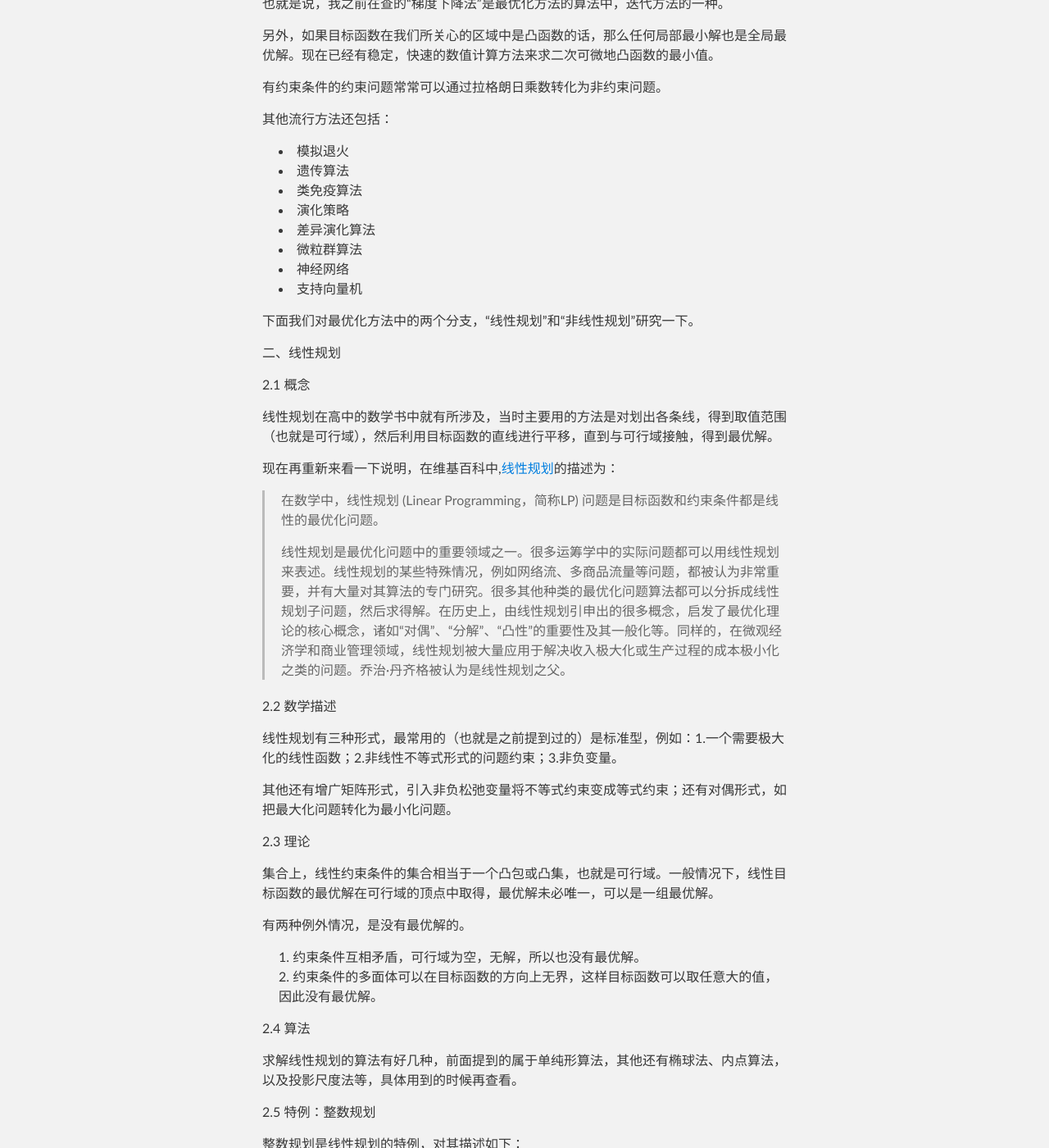
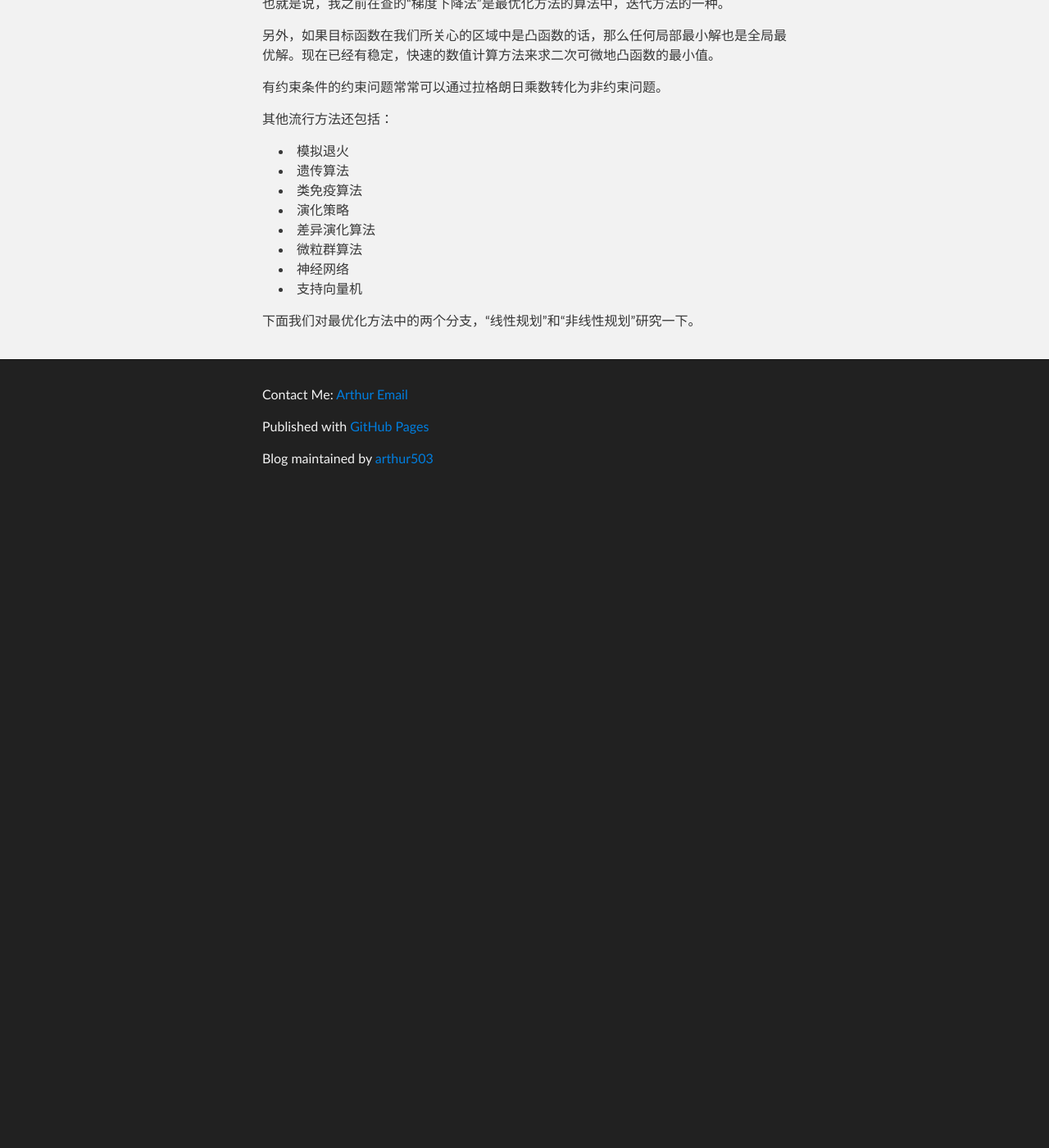
Before and after one commit to arthur503/blog, a Jekyll site: the page built from _posts/technology/2013-10-04-Statistical-Methods-appendix-optimization-problem.md, in a window 1280 px wide and 1400 px high, scrolled down 2027 px. Shown: the whole window at 82% size. Built offline with Jekyll 4.4.1, drawn with Linux system fonts in a browser that asks for light colours; after the commit the page ends 2657 px from its top, so only the background shows below that; some of the changed text lies outside the part shown.

Commit message:
new post

```diff
--- a/_posts/technology/2013-10-04-Statistical-Methods-appendix-optimization-problem.md
+++ b/_posts/technology/2013-10-04-Statistical-Methods-appendix-optimization-problem.md
@@ -77,76 +77,3 @@ title: 统计学习方法学习笔记 - 附录：最优化方法、线性规划
 *	支持向量机
 
 下面我们对最优化方法中的两个分支，“线性规划”和“非线性规划”研究一下。
-
-二、线性规划
-
-2.1 概念
-
-线性规划在高中的数学书中就有所涉及，当时主要用的方法是对划出各条线，得到取值范围（也就是可行域），然后利用目标函数的直线进行平移，直到与可行域接触，得到最优解。
-
-现在再重新来看一下说明，在维基百科中,[线性规划](http://zh.wikipedia.org/wiki/%E7%BA%BF%E6%80%A7%E8%A7%84%E5%88%92)的描述为：
-
-> 在数学中，线性规划 (Linear Programming，简称LP) 问题是目标函数和约束条件都是线性的最优化问题。
->
-> 线性规划是最优化问题中的重要领域之一。很多运筹学中的实际问题都可以用线性规划来表述。线性规划的某些特殊情况，例如网络流、多商品流量等问题，都被认为非常重要，并有大量对其算法的专门研究。很多其他种类的最优化问题算法都可以分拆成线性规划子问题，然后求得解。在历史上，由线性规划引申出的很多概念，启发了最优化理论的核心概念，诸如“对偶”、“分解”、“凸性”的重要性及其一般化等。同样的，在微观经济学和商业管理领域，线性规划被大量应用于解决收入极大化或生产过程的成本极小化之类的问题。乔治·丹齐格被认为是线性规划之父。
-
-2.2 数学描述
-
-线性规划有三种形式，最常用的（也就是之前提到过的）是标准型，例如：1.一个需要极大化的线性函数；2.非线性不等式形式的问题约束；3.非负变量。
-
-其他还有增广矩阵形式，引入非负松弛变量将不等式约束变成等式约束；还有对偶形式，如把最大化问题转化为最小化问题。
-
-2.3 理论
-
-集合上，线性约束条件的集合相当于一个凸包或凸集，也就是可行域。一般情况下，线性目标函数的最优解在可行域的顶点中取得，最优解未必唯一，可以是一组最优解。
-
-有两种例外情况，是没有最优解的。
-
-1. 约束条件互相矛盾，可行域为空，无解，所以也没有最优解。
-2. 约束条件的多面体可以在目标函数的方向上无界，这样目标函数可以取任意大的值，因此没有最优解。
-
-2.4 算法
-
-求解线性规划的算法有好几种，前面提到的属于单纯形算法，其他还有椭球法、内点算法，以及投影尺度法等，具体用到的时候再查看。
-
-2.5 特例：整数规划
-
-整数规划是线性规划的特例，对其描述如下：
-
-> 要求所有的未知量都为整数的线性规划问题叫做整数规划 (integer programming, IP) 或整数线性规划 (integer linear programming, ILP) 问题。 相对于即使在最坏情况下也能有效率地解出的线性规划问题，整数规划问题的最坏情况是不确定的，在某些实际情况中（有约束变量的那些）为NP困难问题。
-
-三、非线性规划
-
-3.1 概念
-
-在维基百科中，[非线性规划](http://zh.wikipedia.org/wiki/%E9%9D%9E%E7%BA%BF%E6%80%A7%E8%A7%84%E5%88%92)的描述如下：
-
-> 非线性规划问题是利用非线性规划研究一个n元实函数的极值问题，且目标函数和约束条件至少有一个是未知量的非线性函数。
-
-也就是说，非线性规划是研究在目标函数和约束条件中，至少有一个未知量为非线性函数的极值问题。
-
-3.2 数学描述
-
-非线性规划的数学表达式描述如下：
-
-	min<sub>x∈X</sub> f(x)
-
-受限条件是：
-
-	g(x) ≤ 0
-	h(x) = 0
-
-其中：
-
-	f: R<sup>n</sup> → R
-	X 包含于 R<sup>n</sup>
-
-定义域X中满足约束条件的点称为问题的可行解(注：与线性规划中的可行域相对应)。
-
-与线性规划相比，非线性规划还没有适用于各种问题的一般算法，各种算法都有自己特定的适用范围。唔，竟然是还没有通用解法，还是有待学习啊。
-
-参考资料：
-
-*	[最优化方法](http://zh.wikipedia.org/wiki/%E6%9C%80%E4%BC%98%E5%8C%96)
-*	[线性规划](http://zh.wikipedia.org/wiki/%E7%BA%BF%E6%80%A7%E8%A7%84%E5%88%92)
-*	[非线性规划](http://zh.wikipedia.org/wiki/%E9%9D%9E%E7%BA%BF%E6%80%A7%E8%A7%84%E5%88%92)
```
